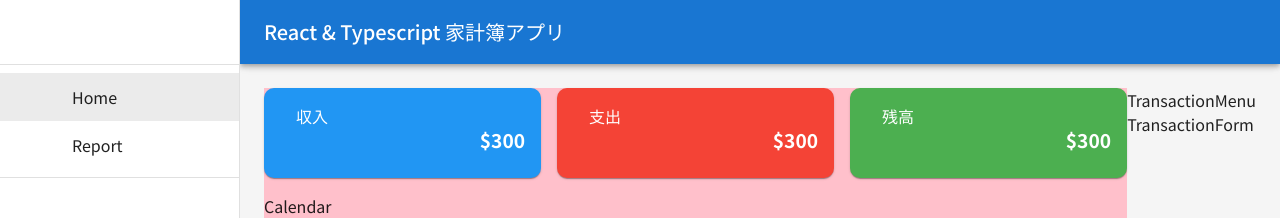
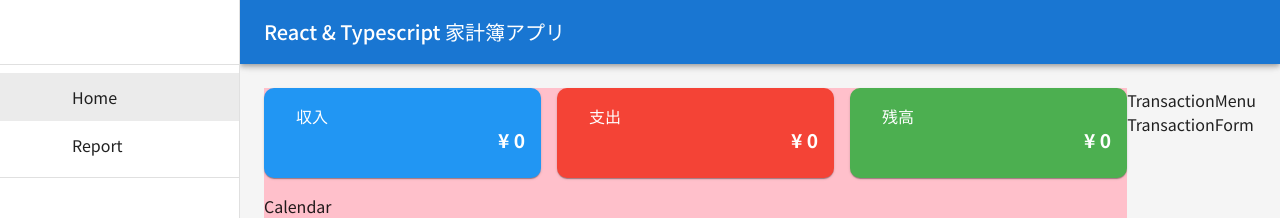
Before and after one commit to shun-radiation/udemy6_household-app, a React (Vite) app: page / in a window 1280 px wide. Shown: the top 218 px of the page. Built offline with nearby package versions, Linux system fonts and the light colour scheme; no server answers; the database is empty; some icons are missing; a web font is replaced by a local one.

Commit message:
収支表示エリアでfirestoreから受け取った収支を表示する

```diff
--- a/src/App.tsx
+++ b/src/App.tsx
@@ -57,7 +57,7 @@ function App() {
     return transaction.date.startsWith(formatMonth(currentMonth));
   });
 
-  console.log(monthlyTransactions);
+  // console.log(monthlyTransactions);
 
   return (
     <ThemeProvider theme={theme}>
--- a/src/components/MonthlySummary.tsx
+++ b/src/components/MonthlySummary.tsx
@@ -3,12 +3,17 @@ import ArrowUpwardIcon from '@mui/icons-material/ArrowUpward';
 import ArrowDownwardIcon from '@mui/icons-material/ArrowDownward';
 import AccountBalanceIcon from '@mui/icons-material/AccountBalance';
 import { type Transaction } from '../types/index';
+import { financeCalculations } from '../utils/financeCalculation';
+import { ExpandTwoTone } from '@mui/icons-material';
 
 interface MonthlySummaryProps {
   monthlyTransactions: Transaction[];
 }
 const MonthlySummary = ({ monthlyTransactions }: MonthlySummaryProps) => {
-  console.log(monthlyTransactions);
+  // console.log(monthlyTransactions);
+  // const monthlyTotals = financeCalculations(monthlyTransactions);
+  // console.log(monthlyTotals);
+  const { income, expense, balance } = financeCalculations(monthlyTransactions);
 
   return (
     <Grid container spacing={{ xs: 1, sm: 2 }} mb={2}>
@@ -36,7 +41,7 @@ const MonthlySummary = ({ monthlyTransactions }: MonthlySummaryProps) => {
                 fontSize: { xs: '0.8rem', sm: '1rem', md: '1.2rem' },
               }}
             >
-              $300
+              {/* $300 */}¥ {income}
             </Typography>
           </CardContent>
         </Card>
@@ -67,7 +72,7 @@ const MonthlySummary = ({ monthlyTransactions }: MonthlySummaryProps) => {
               }}
             >
               {/* $30000000000000009090909090909909909090909 */}
-              $300
+              {/* $300 */}¥ {expense}
             </Typography>
           </CardContent>
         </Card>
@@ -97,7 +102,7 @@ const MonthlySummary = ({ monthlyTransactions }: MonthlySummaryProps) => {
                 fontSize: { xs: '0.8rem', sm: '1rem', md: '1.2rem' },
               }}
             >
-              $300
+              {/* $300 */}¥ {balance}
             </Typography>
           </CardContent>
         </Card>
--- a/src/types/index.ts
+++ b/src/types/index.ts
@@ -16,3 +16,9 @@ export interface Transaction {
   type: TransactionType;
   category: IncomeCategory | ExpenseCategory;
 }
+
+export interface Balance {
+  income: number;
+  expense: number;
+  balance: number;
+}
--- /dev/null
+++ b/src/utils/financeCalculation.ts
@@ -0,0 +1,21 @@
+import type { Balance, Transaction } from '../types';
+
+export const financeCalculations = (transactions: Transaction[]): Balance => {
+  return transactions.reduce(
+    (acc, transaction) => {
+      if (transaction.type === 'income') {
+        acc.income += transaction.amount;
+      } else {
+        acc.expense += transaction.amount;
+      }
+      acc.balance = acc.income - acc.expense;
+
+      return acc;
+    },
+    {
+      income: 0,
+      expense: 0,
+      balance: 0,
+    }
+  );
+};
```
